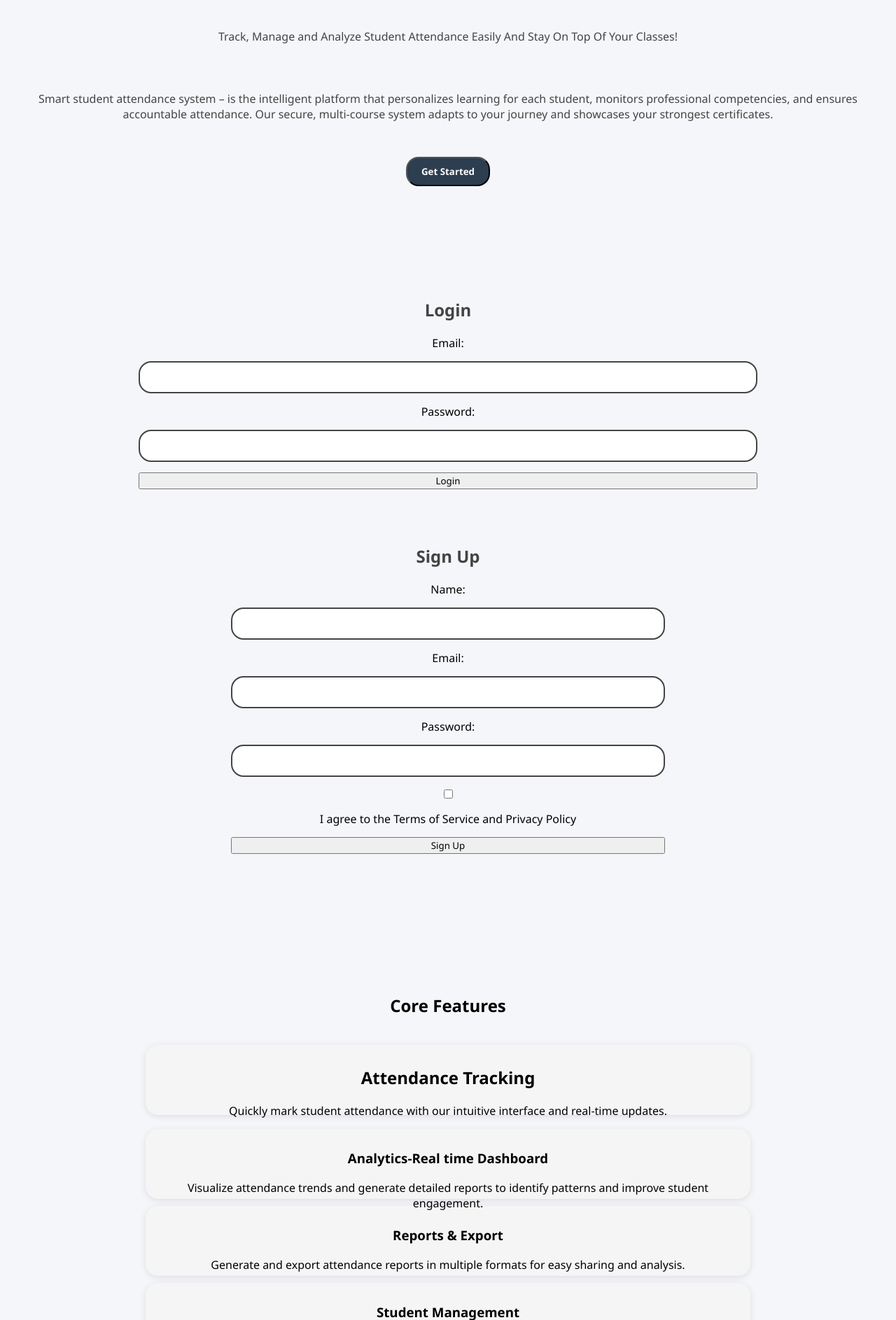
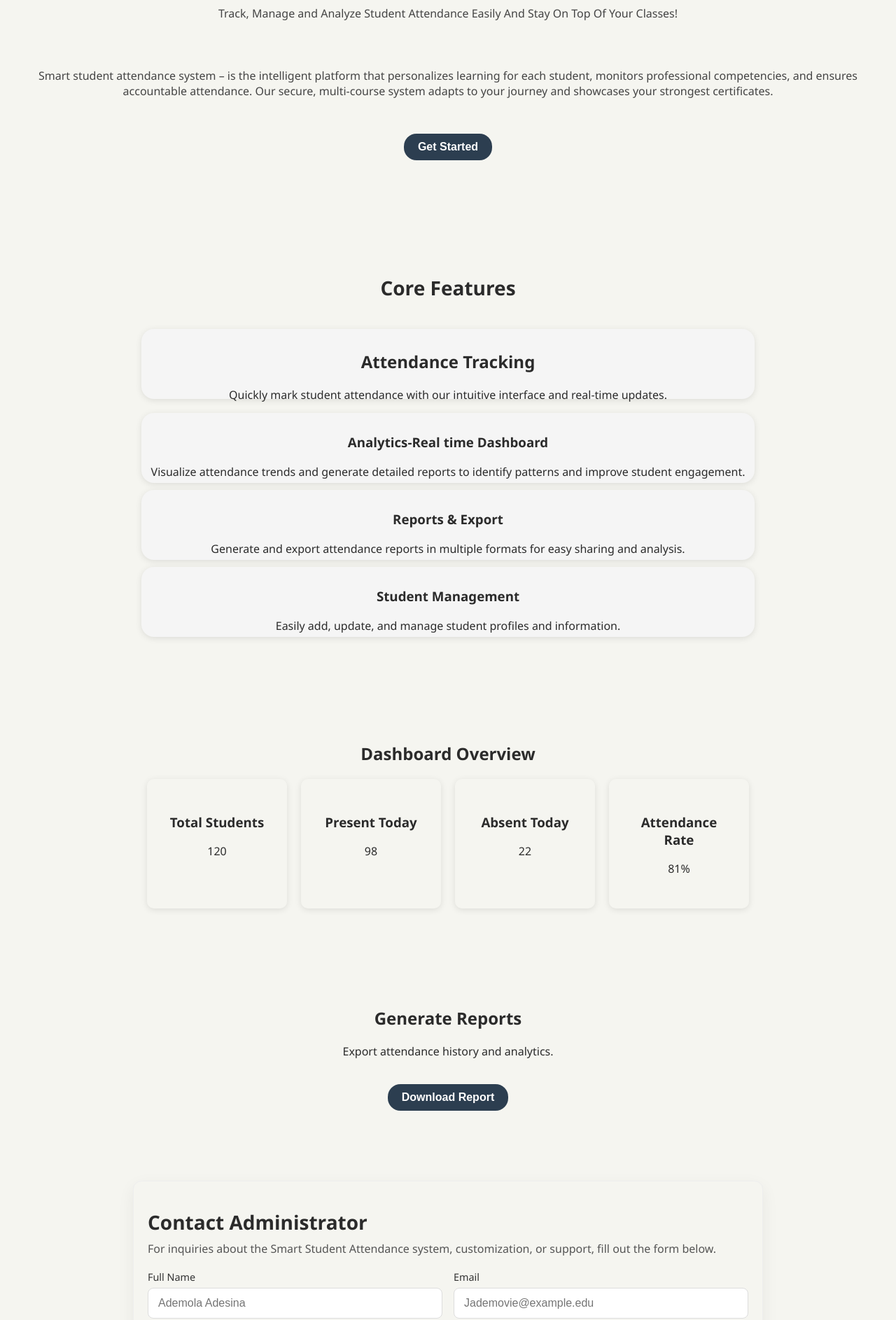
Before and after one commit to starra-dev/attendance_main, a Python web app: template template/landingpage.html in a window 1280 px wide. Shown: the part 276-2162 px from the top of the page at 70% size. Run offline with Jinja, Linux system fonts and the light colour scheme; the template is opened without the code that fills it, so the values that code supplies are empty.

Commit message:
Landing page, Core Feature, Login, SignUp Form, Generate Report, Dashboard Overveiws Contact Admin

```diff
--- a/static/landingpage.css
+++ b/static/landingpage.css
@@ -77,11 +77,16 @@ body {
   --dark-grey: #444;
   --light-bg: #f9f9f9;
   --radius: 18px;
+  --smoker-white:#F5F5F0;
+  --neon-brown:#BF6B2E;
+  --text:#2b2b2b;
 }
 
 * {
-  box-sizing: border-box;
+  box-sizing: border-box;}
+  html, body {margin: 0; padding: 0;
   font-family: "Segoe UI", sans-serif;
+  color: var(--text); background: var(--smoker-white);
 }
 .landing {
   text-align: center;
@@ -90,7 +95,7 @@ body {
 
 .landing h1 {
   font-size: 3rem;
-  color: var(--pink);
+  color: var(--neon-brown);
 }
 
 .landing p {
@@ -128,15 +133,7 @@ body {
     box-shadow: 0 2px 10px rgba(0,0,0,0.1);
 }
 
-.contact form {
-    display: flex;
-    flex-direction: column;
-    gap: 15px;
-    max-width: 400px;
-    margin: auto;
-    outline: none;
 
-}
 
 .contact input, .contact textarea {
     padding: 10px;
@@ -230,3 +227,38 @@ footer {
   font-weight: bold;
   margin-top: 10px;
 }
+.container {
+  max-width: 900px;
+      margin: 40px auto;
+      padding: 20px;
+      background: var(--smoker-white);
+      border-radius: 12px;
+      box-shadow: 0 8px 24px rgba(0,0,0,.06);
+      border: 1px solid #eee;
+}
+
+    h1 { font-size: 1.75rem; margin-bottom: 8px; color: var(--touch-brown);}
+    p.subtitle { color: #555; margin-top: 0; margin-bottom: 20px; }
+    form {
+      display: grid;
+      grid-template-columns: 1fr 1fr;
+      gap: 16px;
+    }
+    label { font-size: 0.9rem; display: block; margin-bottom: 6px; color: #333; }
+    input[type="text"], input[type="email"], textarea, select {
+      width: 100%; padding: 12px 14px; border-radius: 8px;
+      border: 1px solid #ddd; background: #fff;
+      font-size: 1rem;
+    }
+    textarea { min-height: 120px; resize: vertical; }
+    .full { grid-column: 1 / -1; }
+    button {
+      grid-column: 1 / -1;
+      padding: 12px 16px;
+      border: none;
+      border-radius: 8px;
+      background: var(--neon-brown);
+      color: white;
+      font-size: 1rem;
+      cursor: pointer;
+    }
--- a/template/landingpage.html
+++ b/template/landingpage.html
@@ -32,31 +32,6 @@
    </p>
     <button onclick="shownMessage()" class="btn-primary">Get Started</button>
     </section>
-    <!---Login Form-->
-    <section class="auth-card login" id="login">
-        <h2>Login</h2>
-        <form>
-            <label for="email">Email:</label>
-            <input type="email" id="email" name="email" required>
-            <label for="password">Password:</label>
-            <input type="password" id="password" name="password" required>
-            <button type="submit" class="btn">Login</button>
-        </form>
-        <!--Sign Up Form-->
-        <section class="auth-card signup" id="signup">
-            <h2>Sign Up</h2>
-            <form>
-                <label for="name">Name:</label>
-                <input type="text" id="name" name="name" required>
-                <label for="email-signup">Email:</label>
-                <input type="email" id="email-signup" name="email-signup" required>
-                <label for="password-signup">Password:</label>
-                <input type="password" id="password-signup" name="password-signup" required>
-                <input type="checkbox" id="terms" name="terms" required>
-                <label for="terms">I agree to the Terms of Service and Privacy Policy</label>
-                <button type="submit" class="btn">Sign Up</button>
-            </form>
-        </section>
     </section>
     <!--Feature Section-->
     <section class="features">
@@ -110,15 +85,39 @@
     </section>
 
     <!-- Contact Section -->
-    <section id="contact" class="contact">
-        <h2>Contact Admin</h2>
-        <form>
-            <input type="text" placeholder="Your Name">
-            <input type="email" placeholder="Your Email">
-            <textarea placeholder="Your Message"></textarea>
-            <button type="submit" class="btn-primary">Send Message</button>
-        </form>
-    </section>
+     <main class="container" aria-label="Contact form for Smart Attendance system">
+  <h1>Contact Administrator</h1>
+  <p class="subtitle">For inquiries about the Smart Student Attendance system, customization, or support, fill out the form below.</p>
+  <form id="contactForm" autocomplete="on" onsubmit="handleSubmit(event)">
+    <div>
+      <label for="name">Full Name</label>
+      <input type="text" id="name" name="name" placeholder="Ademola Adesina" required />
+    </div>
+    <div>
+      <label for="email">Email</label>
+      <input type="email" id="email" name="email" placeholder="Jademovie@example.edu" required />
+    </div>
+    <div>
+      <label for="role">Role</label>
+      <select id="role" name="role" required>
+        <option value="teacher">Teacher</option>
+        <option value="admin">Administrator</option>
+        <option value="parent">Parent</option>
+        <option value="student">Student</option>
+      </select>
+    </div>
+    <div>
+      <label for="department">Department / Class</label>
+      <input type="text" id="department" name="department" placeholder="e.g., Grade 10 - A" />
+    </div>
+    <div class="full">
+      <label for="message">Message</label>
+      <textarea id="message" name="message" placeholder="Tell us how we can help..." required></textarea>
+    </div>
+    <div class="full note" aria-live="polite" id="formNote"></div>
+    <button type="submit">Submit</button>
+  </form>
+</main>
 
 
 
```
Also changed, not shown: static/user.css (+62 -0 lines), template/user.html (+13 -0 lines).
